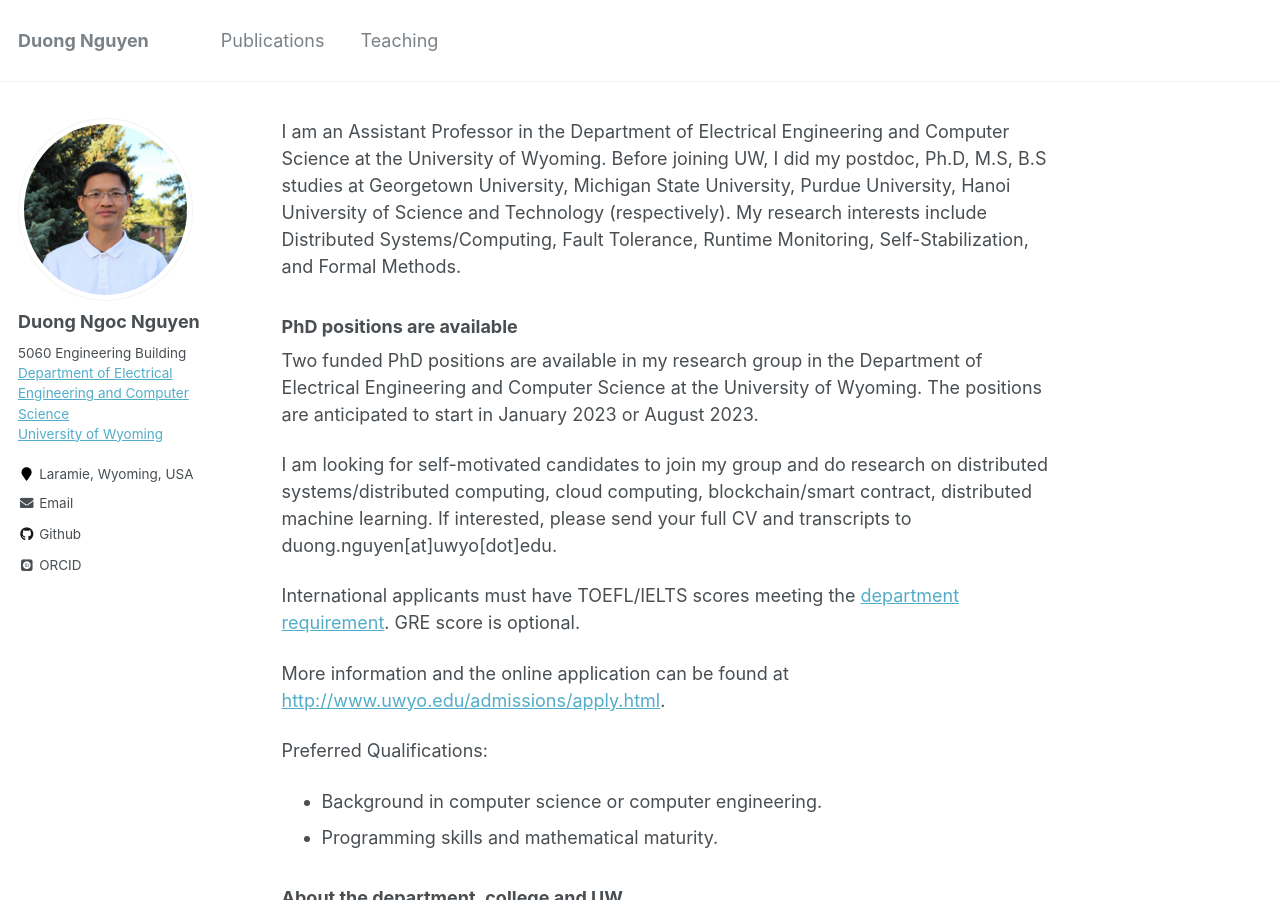
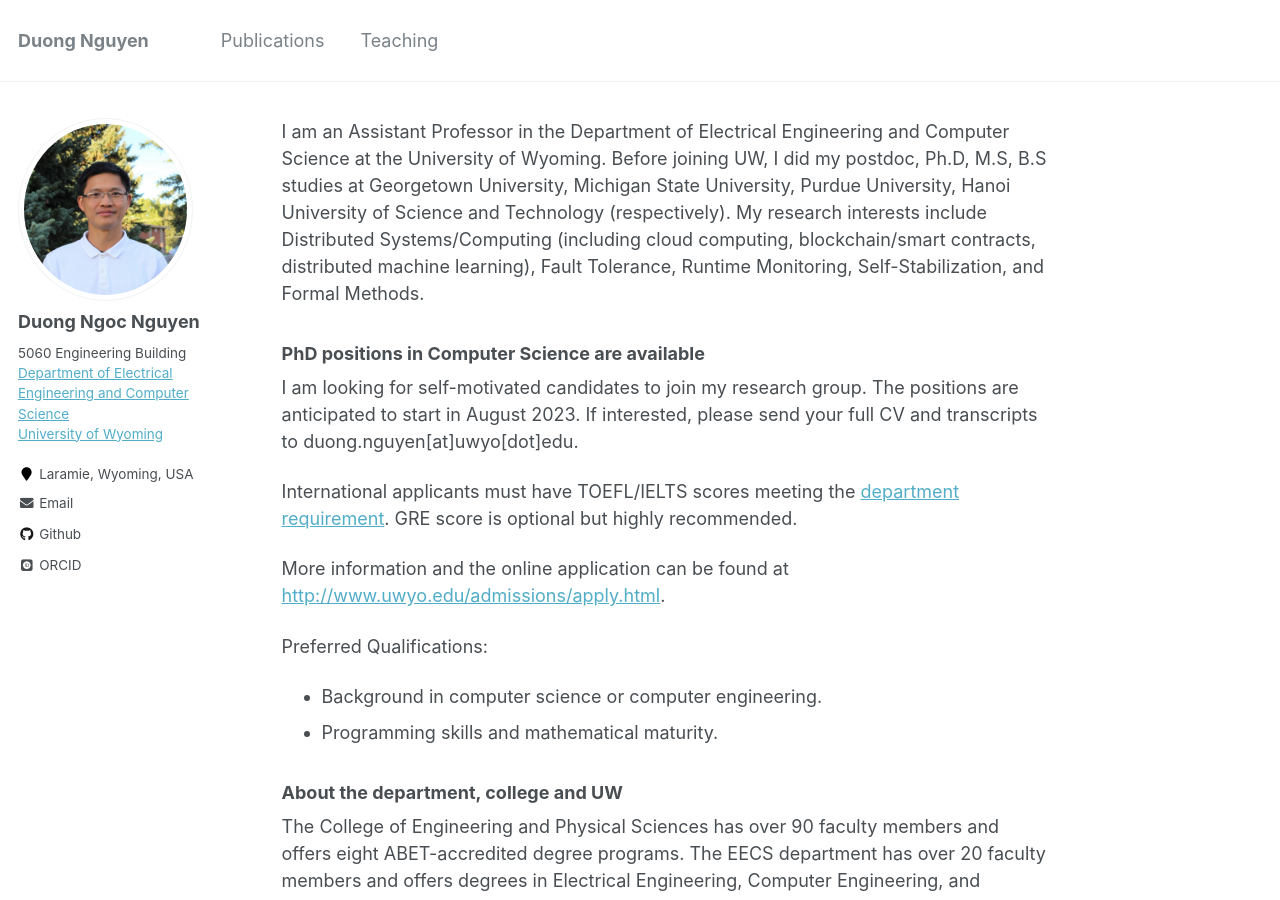
Before and after one commit to duongnn/duongnn.github.io, a Jekyll site: the page built from _pages/about.md, in a window 1280 px wide and 900 px high. Built offline with Jekyll 4.4.1, drawn with Linux system fonts in a browser that asks for light colours; some web fonts are replaced.

Commit message:
Update about.md

```diff
--- a/_pages/about.md
+++ b/_pages/about.md
@@ -9,16 +9,14 @@ redirect_from:
 ---
 
 I am an Assistant Professor in the Department of Electrical Engineering and Computer Science at the University of Wyoming. Before joining UW, I did my postdoc, Ph.D, M.S, B.S studies at Georgetown University, Michigan State University, Purdue University, Hanoi University of Science and Technology (respectively).
-My research interests include Distributed Systems/Computing, Fault Tolerance, Runtime Monitoring, Self-Stabilization, and Formal Methods.
+My research interests include Distributed Systems/Computing (including cloud computing, blockchain/smart contracts, distributed machine learning), Fault Tolerance, Runtime Monitoring, Self-Stabilization, and Formal Methods.
 
 
-### PhD positions are available
+### PhD positions in Computer Science are available
 
-Two funded PhD positions are available in my research group in the Department of Electrical Engineering and Computer Science at the University of Wyoming. The positions are anticipated to start in January 2023 or August 2023.
+I am looking for self-motivated candidates to join my research group. The positions are anticipated to start in August 2023. If interested, please send your full CV and transcripts to duong.nguyen[at]uwyo[dot]edu.
 
-I am looking for self-motivated candidates to join my group and do research on distributed systems/distributed computing, cloud computing, blockchain/smart contract, distributed machine learning. If interested, please send your full CV and transcripts to duong.nguyen[at]uwyo[dot]edu.
-
-International applicants must have TOEFL/IELTS scores meeting the [department requirement](https://www.uwyo.edu/EECS/graduate/admissions-info.html). GRE score is optional.
+International applicants must have TOEFL/IELTS scores meeting the [department requirement](https://www.uwyo.edu/EECS/graduate/admissions-info.html). GRE score is optional but highly recommended.
 
 More information and the online application can be found at [http://www.uwyo.edu/admissions/apply.html](http://www.uwyo.edu/admissions/apply.html).
 
```
